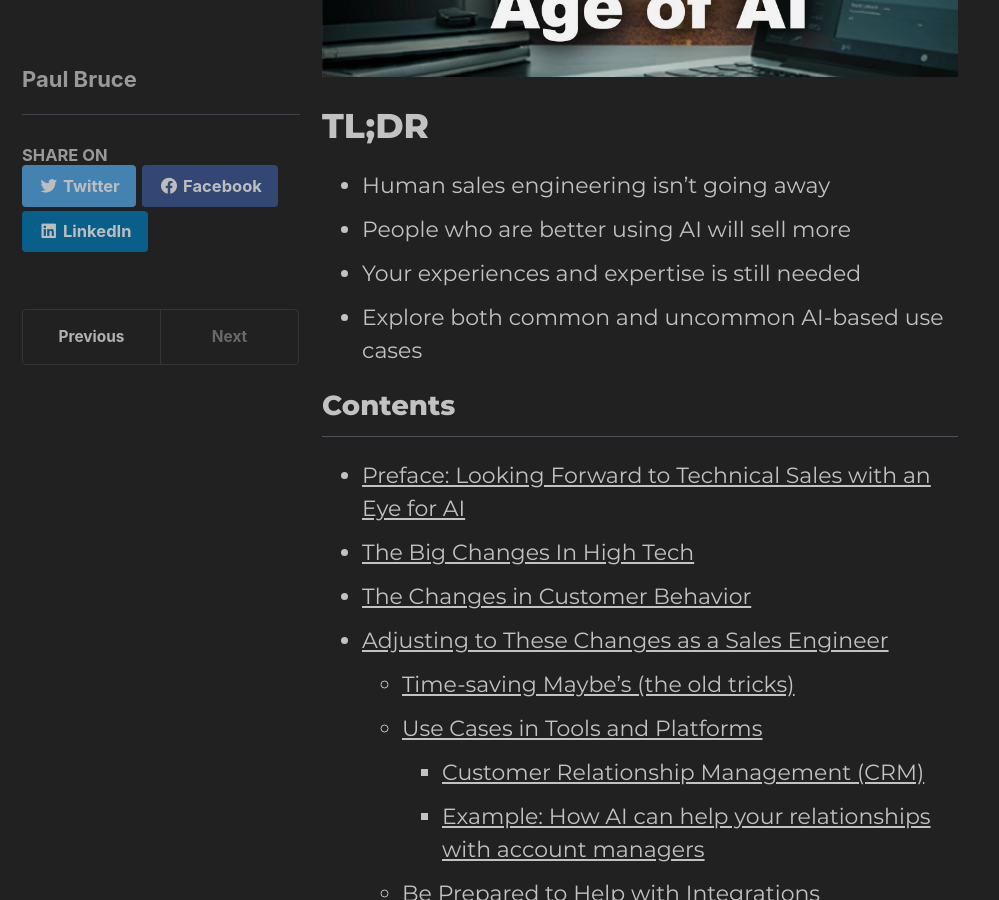
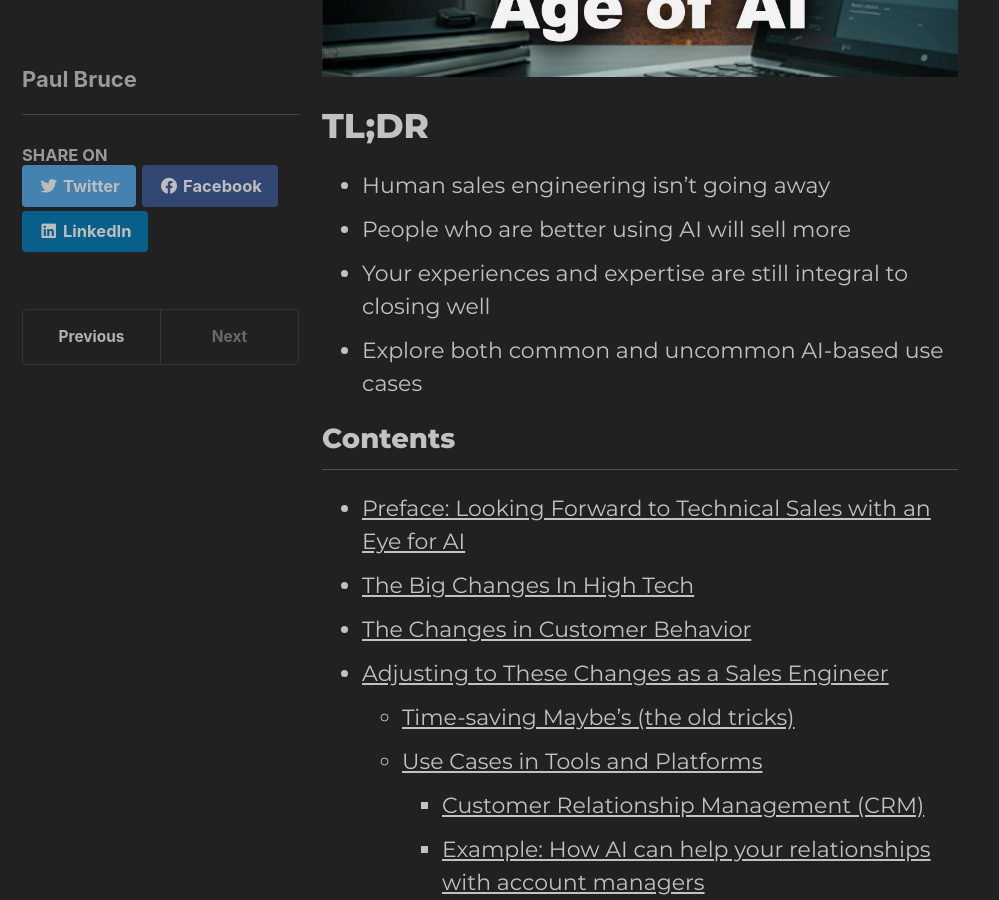
Before and after one commit to paulsbruce/paulsbruce.io, a Jekyll site: the page built from _posts/2024/2024-11-02-sales-engineering-in-the-age-of-ai.markdown, in a window 1280 px wide and 900 px high, scrolled down 503 px. Shown: the whole window, without its empty margins (0-999 px from the left). Built offline with Jekyll 4.4.1, drawn with Linux system fonts in a browser that asks for light colours; cached includes are drawn as plain includes.

Commit message:
Fix minor grammatical error in tldr

```diff
--- a/_posts/2024/2024-11-02-sales-engineering-in-the-age-of-ai.markdown
+++ b/_posts/2024/2024-11-02-sales-engineering-in-the-age-of-ai.markdown
@@ -27,7 +27,7 @@ permalink: /blog/2024/2024-11-02-sales-engineering-in-the-age-of-ai
 
 - Human sales engineering isn't going away
 - People who are better using AI will sell more
-- Your experiences and expertise is still needed
+- Your experiences and expertise are still integral to closing well
 - Explore both common and uncommon AI-based use cases
 
 ## Contents
```
